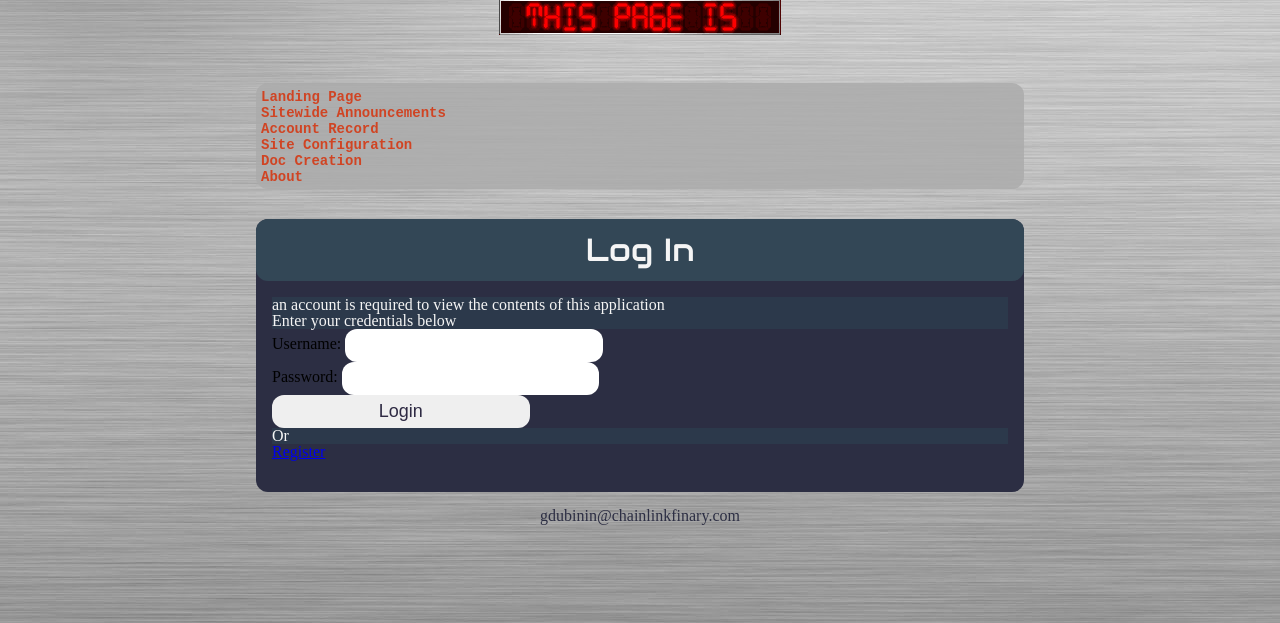
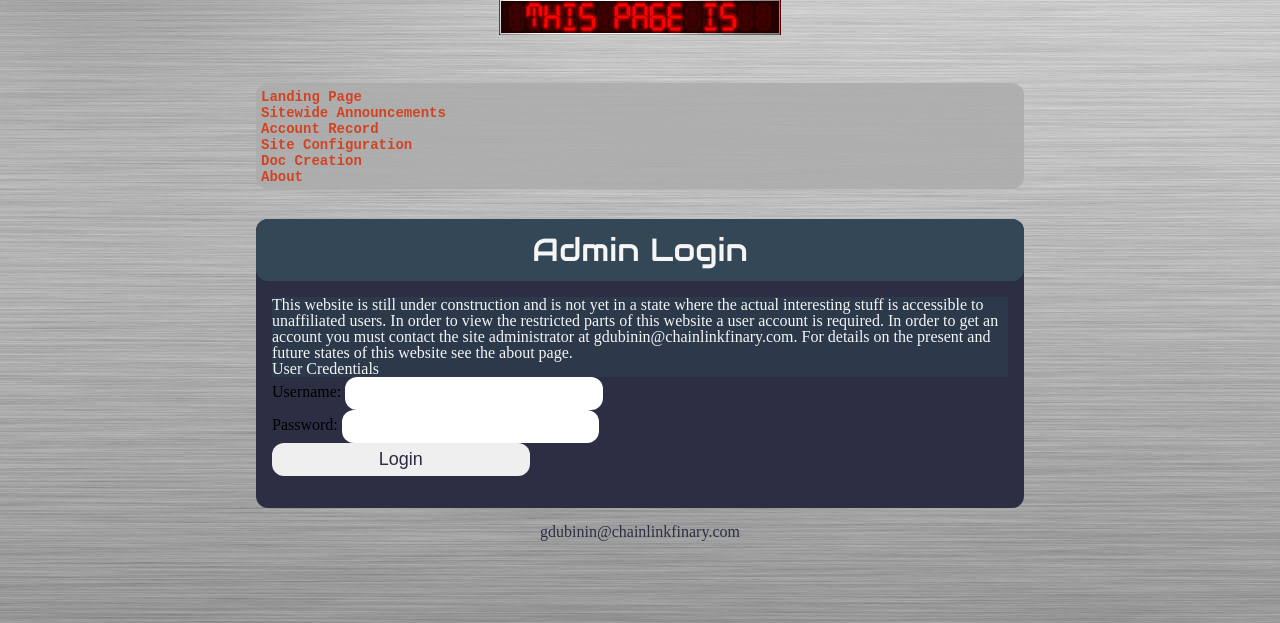
Before and after one commit to CODE-REFINARY/Chainlink-Finary, a Django app: page /login.html in a window 1280 px wide. Shown: the part 177-800 px from the top of the page. Run offline with Django 3.2, Linux system fonts and the light colour scheme; some libraries are stand-ins or nearby versions.

Commit message:
Made login endpoint actual do something
- The login path now contains a form that can be used to log a user in using the same credentials as the django admin page.

```diff
--- a/Patchwork/templates/Patchwork/login.html
+++ b/Patchwork/templates/Patchwork/login.html
@@ -4,12 +4,17 @@
 <link rel="stylesheet" type="text/css" href="{% static 'css/generic.css' %}">
 <link rel="stylesheet" href="{% static 'css/patchwork.css' %}">
 <div id="doc-title-wrapper" class="article-wrapper">
-	<h1 id="doc-title">Log In</h1>
+	<h1 id="doc-title">Admin Login</h1>
 </div>
 <div id="chainlink-display">
-    <p>an account is required to view the contents of this application</p>
-    <p>Enter your credentials below</p>
-    <form>
+    <p>This website is still under construction and is not yet in a state where the actual interesting stuff is
+    accessible to unaffiliated users. In order to view the restricted parts of this website a user account is required.
+    In order to get an account you must contact the site administrator at gdubinin@chainlinkfinary.com. For details
+    on the present and future states of this website see the about page.</p>
+
+    <form action="/login.html" method="post">
+        {% csrf_token %}
+        <p>User Credentials</p>
         <label for="username">Username:</label>
         <input type="text" id="username" name="username" required><br>
 
@@ -18,7 +23,5 @@
 
         <input type="submit" value="Login">
     </form>
-    <p>Or</p>
-    <a href="#">Register</a>
 </div>
 {% endblock %}
--- a/Patchwork/views.py
+++ b/Patchwork/views.py
@@ -1,7 +1,11 @@
 from django.http import HttpResponse, Http404, HttpRequest
 from django.shortcuts import render, get_object_or_404
 from .models import Chainlink, Collection, Content, TagType, Account, Header
+
 from django.views.decorators.cache import cache_control
+from django.contrib.auth.decorators import login_required
+
+from django.contrib.auth import authenticate, login as backend_login
 
 from decouple import Config  # This library parses .env files
 from pathlib import Path  # This function defines a file path
@@ -389,6 +393,7 @@ def chainlink(request, key):
 
 
 # def generate(request, is_landing_page, user=None):
+@login_required
 def generate(request):
     """
     Create an Article. Write the article to the database and communicate back any updates to the specified article properties by returning the updated properties as JSON.
@@ -435,6 +440,21 @@ def index(request):
         return aux_generate(post_request, True, request.user)
 
 
+def login(request):
+    if request.method == "GET":
+        return render(request, 'Patchwork/login.html', {})
+
+    if request.method == 'POST':
+        username = request.POST["username"]
+        password = request.POST["password"]
+        user = authenticate(request, username=username, password=password)
+        if user is not None:
+            backend_login(request, user)
+            return render(request, 'Patchwork/success.html')
+        else:
+            return render(request, 'Patchwork/failure.html')
+
+
 def about(request):
     return render(request, 'Patchwork/about.html', {})
 
@@ -445,10 +465,6 @@ def beat_the_clock(request):
 
 def react(request):
     return render(request, 'Patchwork/react.html', {})
-
-
-def login(request):
-    return render(request, 'Patchwork/login.html', {})
 
 
 ###################### Helper Methods ######################
--- a/static/react/src/collectionStateManager.js
+++ b/static/react/src/collectionStateManager.js
@@ -273,6 +273,7 @@ export function refresh() {
                 }
         }
 
+        // Set or unset the "missing header" warning.
         if (numHeaderElements.value > 0 || headerFormIsActive.value) {
                 if (noHrMarker) {
                         noHrMarker.remove()
@@ -448,6 +449,7 @@ function instantiateElement(element, index, children) {
                 container.id = (element.url).toString() + " doc-title";
                 container.innerText = element.text;
                 parentElement.appendChild(container);
+                refresh();
         } else {
                 adjacentElement = document.querySelector(`[index="${previousElementIndex}"]`);
                 const container = document.createElement("div");
--- a/static/react/src/elementClassDefinitions.js
+++ b/static/react/src/elementClassDefinitions.js
@@ -15,6 +15,10 @@ export class Collection extends Element {
         }
 }
 
+/*
+        Header elements appear in the #header-display section right above the chainlink display (main body). The title
+        Header type is must be defined before any other header elements are defined.
+ */
 export class Header extends Element {
         constructor(type, text="", url="") {
                 super();
```
